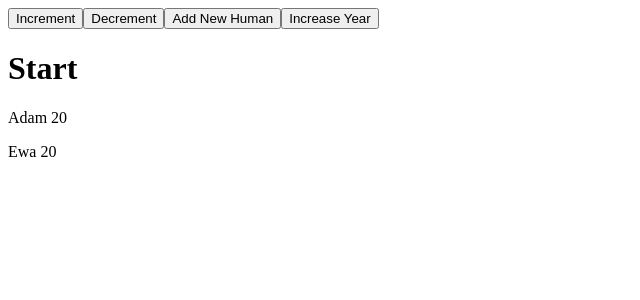
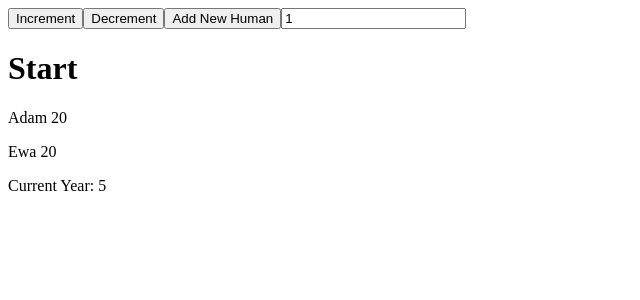
Before and after one commit to Maadar/IA-project, a React (Create React App) app: page / in a window 1280 px wide. Shown: the top 300 px of the page, without its empty margins (0-640 px from the left). Built offline with nearby package versions, Linux system fonts and the light colour scheme.

Commit message:
added year time control

```diff
--- a/src/App.tsx
+++ b/src/App.tsx
@@ -1,32 +1,52 @@
-import React from 'react';
+import React, {useEffect, useState} from 'react';
 import {Decrement, Increment} from './redux/pioneers/pioneers.actions';
 import {addHuman, increaseAge} from './redux/human_factory/human_factory.actions';
 import {increaseYear} from './redux/year/year.actions';
 import {useDispatch, useSelector} from 'react-redux';
-import {HumanProps, PioneersTypes, StoreType} from "./types/human.types";
+import {HumanProps, HumansTypes, PioneersTypes, StoreType} from "./types/human.types";
 import {IYear} from "./redux/year/year.types";
 
 const App: React.FC = () => {
   const dispatch = useDispatch();
   const pioneers: PioneersTypes = useSelector((state: StoreType) => state.pioneers);
-  // @ts-ignore
-  const humans: HumanProps[] = useSelector((state: StoreType) => state.humans);
+  const humans: HumansTypes = useSelector((state: StoreType) => state.humans);
   const year: IYear = useSelector((state: StoreType) => state.year);
+  const [delay, setDelay] = useState(1);
+  let timerID: NodeJS.Timeout;
 
-  console.log(year);
+  useEffect(() => {
+    // eslint-disable-next-line react-hooks/exhaustive-deps
+    timerID = setTimeout(() => {
+      dispatch(increaseYear());
+    }, delay * 1000);
+    return () => clearTimeout(timerID);
+  }, [year, delay]);
+
+  const handleOnChangeDelay = (e: React.ChangeEvent<HTMLInputElement>): void => {
+    if (!isNaN(parseFloat(e.target.value)) && parseFloat(e.target.value) >= 0) {
+      setDelay(parseFloat(e.target.value));
+    }
+  };
 
   return (
     <div>
       <button onClick={() => dispatch(Increment())}>Increment</button>
       <button onClick={() => dispatch(Decrement())}>Decrement</button>
       <button onClick={() => dispatch(addHuman())}>Add New Human</button>
-      <button onClick={() => dispatch(increaseYear())}>Increase Year</button>
+
+      <input type="number" name="delay" value={delay} onChange={(e) => handleOnChangeDelay(e)} />
+
       <h1>Start</h1>
+
       <p>{pioneers.adam.name} {pioneers.adam.age}</p>
       <p>{pioneers.ewa.name} {pioneers.ewa.age}</p>
-      {humans.map((human) => (
+
+      {humans.map((human: HumanProps) => (
         <h2 onClick={() => dispatch(increaseAge(human.id))} key={human.id}>{human.name} {human.age}</h2>
       ))}
+
+      <p>Current Year: {year}</p>
+
     </div>
   );
 };
--- a/src/types/human.types.ts
+++ b/src/types/human.types.ts
@@ -28,7 +28,7 @@ export interface PioneersTypes {
   ewa: HumanProps;
 }
 
-export interface HumansTypes {
+export interface HumansTypes extends Array<any> {
   humans : HumanProps[] | []
 }
 
```
